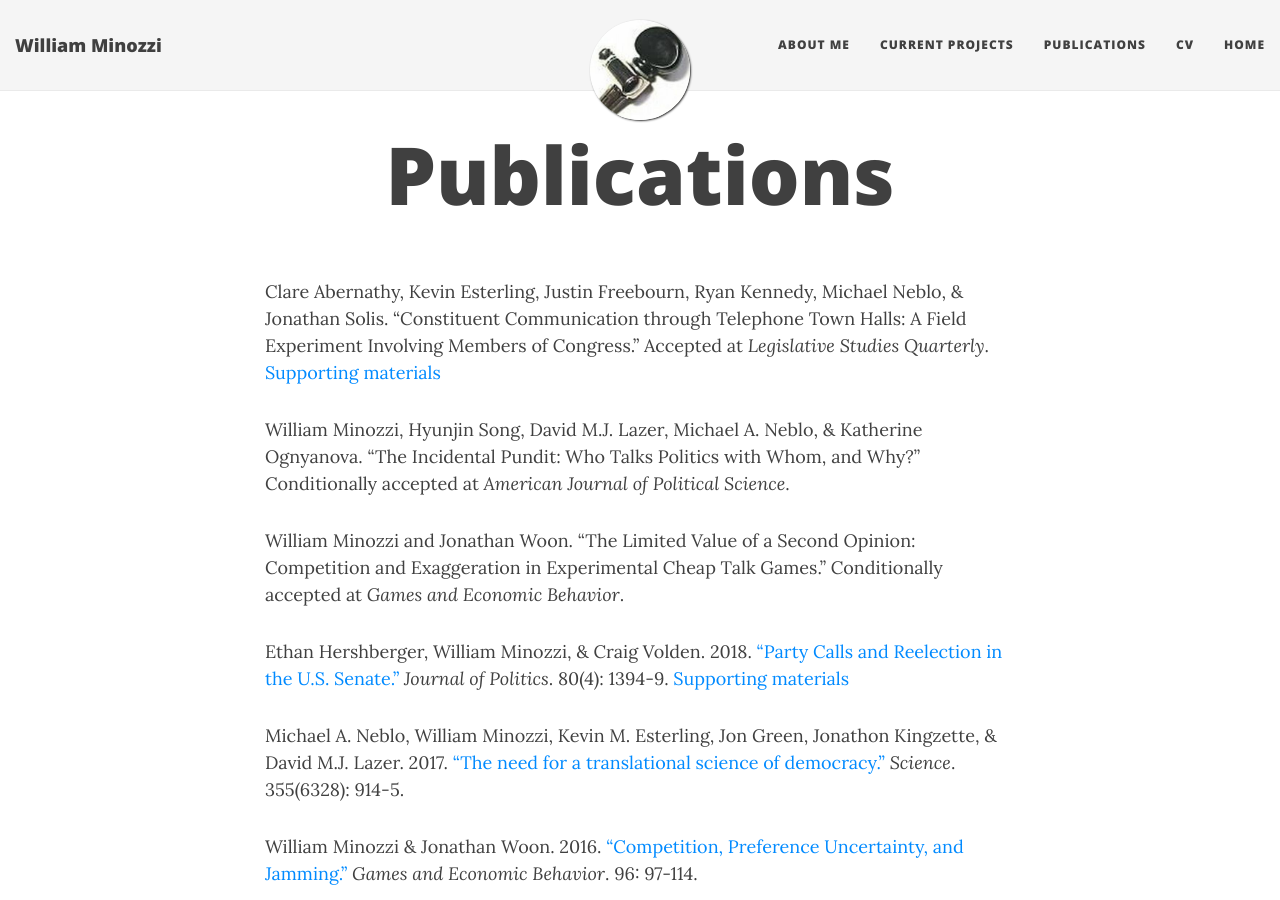
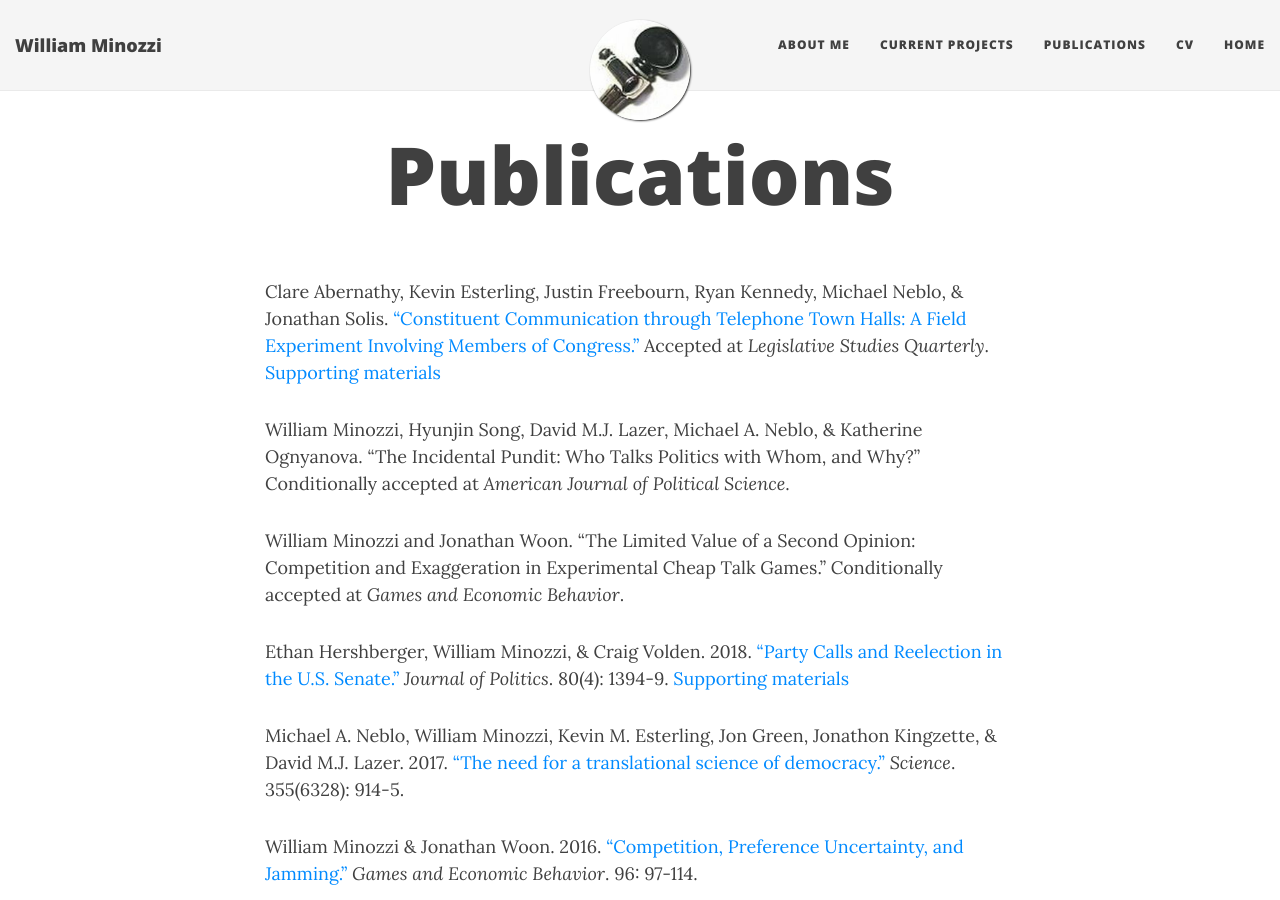
Before and after one commit to minozzi/minozzi.github.io, a Jekyll site: the page built from publications.md, in a window 1280 px wide and 900 px high. Built offline with Jekyll 4.4.1, drawn with Linux system fonts in a browser that asks for light colours; nearby versions of some CDN libraries; some of the changed lines change nothing that is shown.

Commit message:
upload final TTH paper

```diff
--- a/publications.md
+++ b/publications.md
@@ -3,7 +3,7 @@ layout: page
 title: Publications
 ---
 Clare Abernathy, Kevin Esterling, Justin Freebourn, Ryan Kennedy, Michael Neblo, & Jonathan Solis.
-"Constituent Communication through Telephone Town Halls: A Field Experiment Involving Members of Congress."
+["Constituent Communication through Telephone Town Halls: A Field Experiment Involving Members of Congress."](tth-lsq-accept-2019-04-17.pdf)
 Accepted at *Legislative Studies Quarterly*.
 [Supporting materials](https://dataverse.harvard.edu/dataset.xhtml?persistentId=doi:10.7910/DVN/LGBXWX)
 
```
Also changed, not shown: 1 other file.
